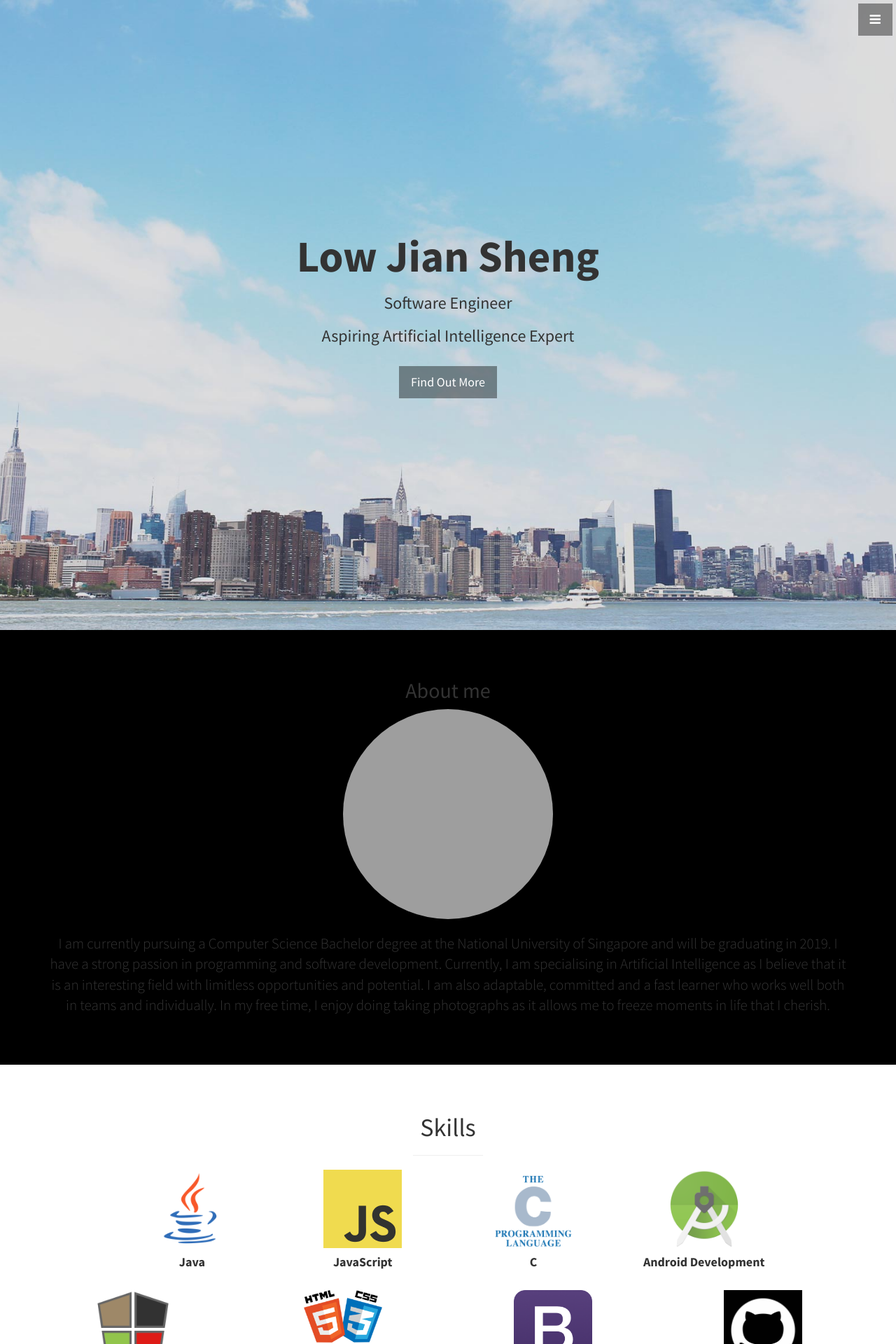
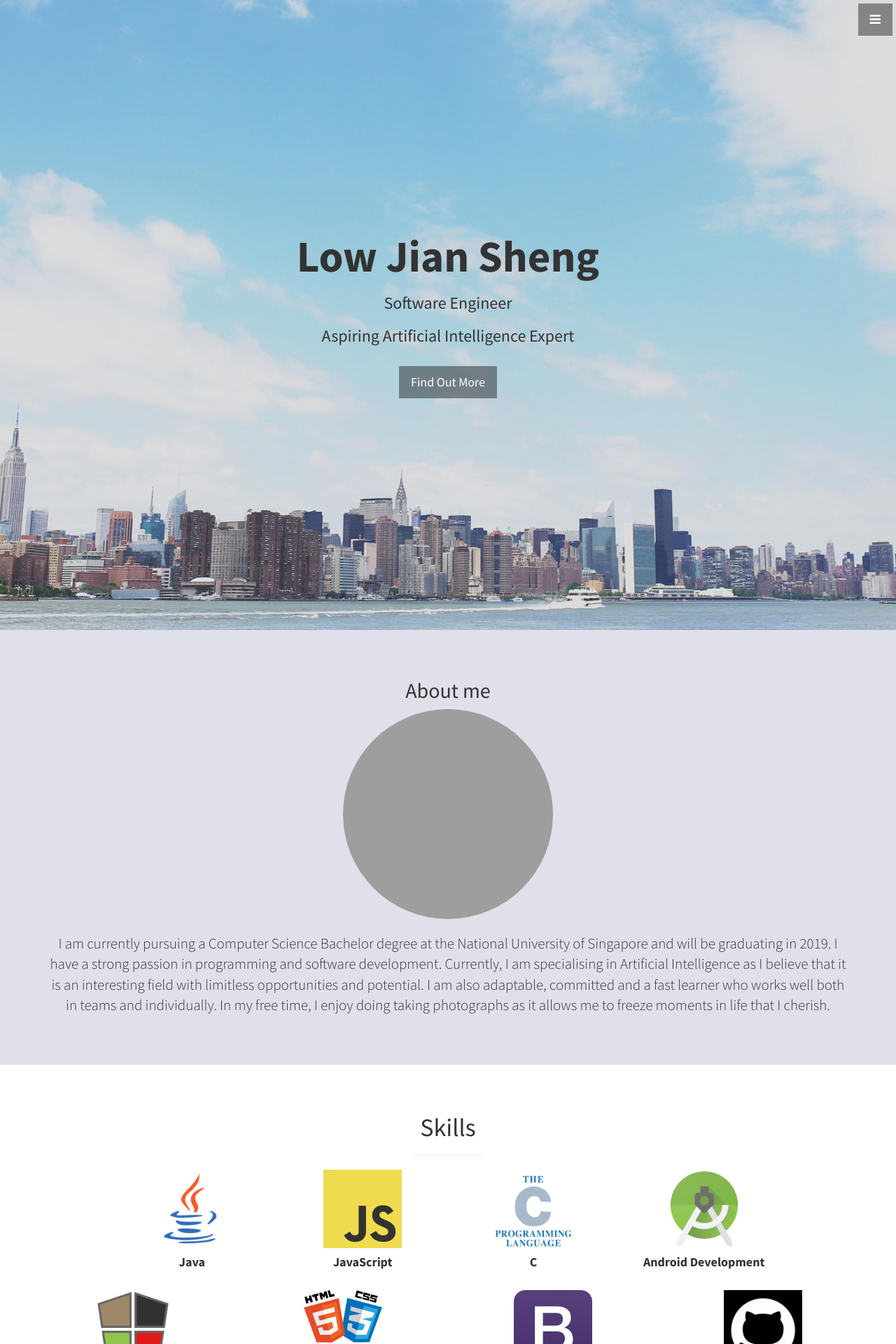
Before and after one commit to lowjiansheng/lowjiansheng, a Jekyll site: the page built from index.html, in a window 1280 px wide. Shown: the top 1920 px of the page at 70% size. Built offline with Jekyll 4.4.1, drawn with Linux system fonts in a browser that asks for light colours; grey boxes are pictures that could not be loaded.

Commit message:
Change color of background

```diff
--- a/_includes/about.html
+++ b/_includes/about.html
@@ -1,4 +1,4 @@
-<section id="about" class="about" style="background-color:black;">
+<section id="about" class="about" style="background-color: #e0e0eb;">
   <div class="container">
     <div class="row">
       <div class="col-lg-12 text-center">
```
